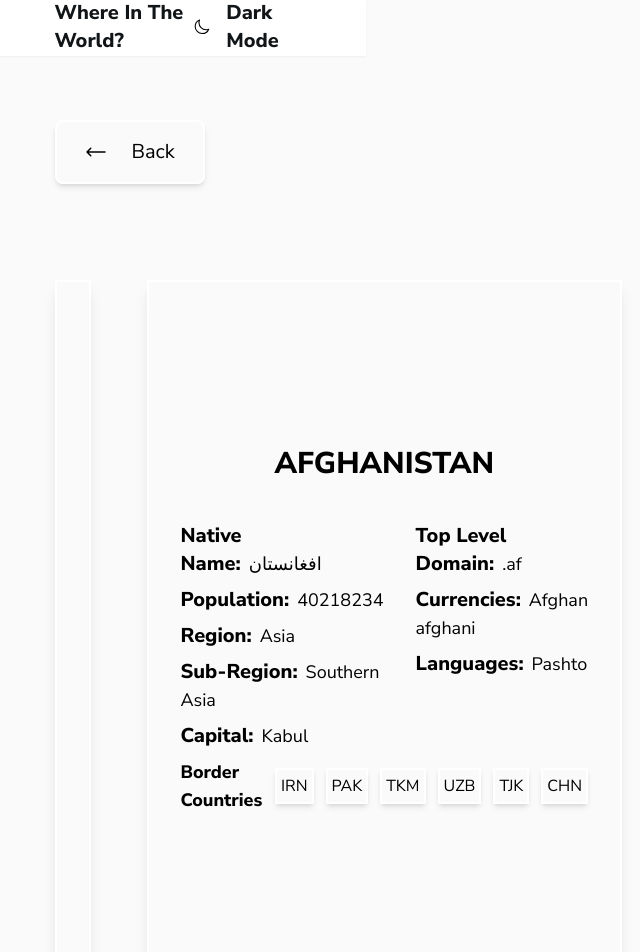
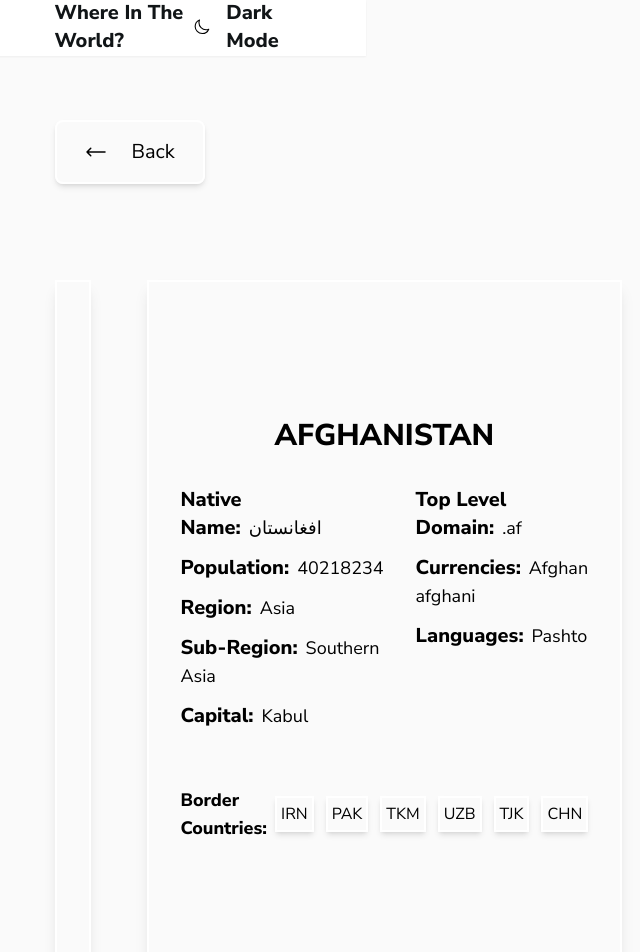
Before and after one commit to santiago9589/countries-web, a Next.js app: page /details in a window 1280 px wide. Shown: the top 952 px of the page, without its empty margins (462-1102 px from the left). Built offline with nearby package versions, Linux system fonts and the light colour scheme; grey boxes are pictures that could not be loaded.

Commit message:
detail page fixed footer

```diff
--- a/components/DetailsComponent/DetailsBody.tsx
+++ b/components/DetailsComponent/DetailsBody.tsx
@@ -32,12 +32,12 @@ const DetailsBody = () => {
                 <article className='flex-1 border-2 border-whiteDMTLME shadow-lg h-full p-4'>
                     <img src={country?.flag} alt="flag-country" className='w-full h-full' />
                 </article>
-                <article className='flex-1 border-2 border-whiteDMTLME shadow-lg h-full p-8 flex items-center justify-center flex-col space-y-2'>
+                <article className='flex-1 border-2 border-whiteDMTLME shadow-lg h-full p-8 flex items-center justify-center flex-col'>
                     <header>
                         <h1 className='text-3xl font-bold uppercase mb-8'>{country?.name}</h1>
                     </header>
                     <section className='flex w-full gap-8'>
-                        <section className='flex-1 w-full flex flex-col space-y-2'>
+                        <section className='flex-1 w-full flex flex-col space-y-3'>
                             <section>
                                 <ParagraphBlack text='Native Name:' /><span className='text-lg'>{country?.nativeName}</span>
                             </section>
@@ -57,7 +57,7 @@ const DetailsBody = () => {
                             </section>
                         </section>
 
-                        <section className='flex-1 w-full flex flex-col space-y-2'>
+                        <section className='flex-1 w-full flex flex-col space-y-3'>
                             <section>
                                 <ParagraphBlack text='Top level domain:' /><span className='text-lg'>{country?.topLevelDomain}</span>
                             </section>
@@ -70,8 +70,8 @@ const DetailsBody = () => {
                         </section>
 
                     </section>
-                    <footer className='flex items-center mt-12'>
-                        <h1 className='text-lg font-bold capitalize mr-2'>Border Countries</h1>
+                    <footer className='flex items-center mt-14'>
+                        <h1 className='text-lg font-bold capitalize mr-2'>Border Countries:</h1>
                         <article className='flex space-x-3'>
                             {
                                 country?.borders.map((name) => {
```
